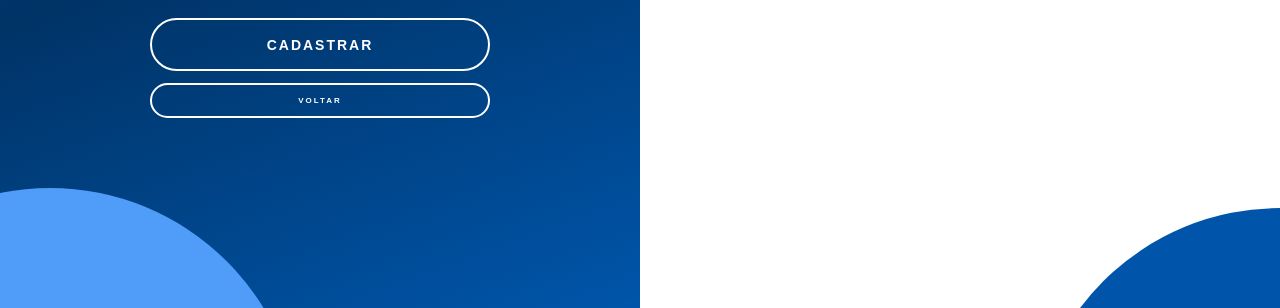
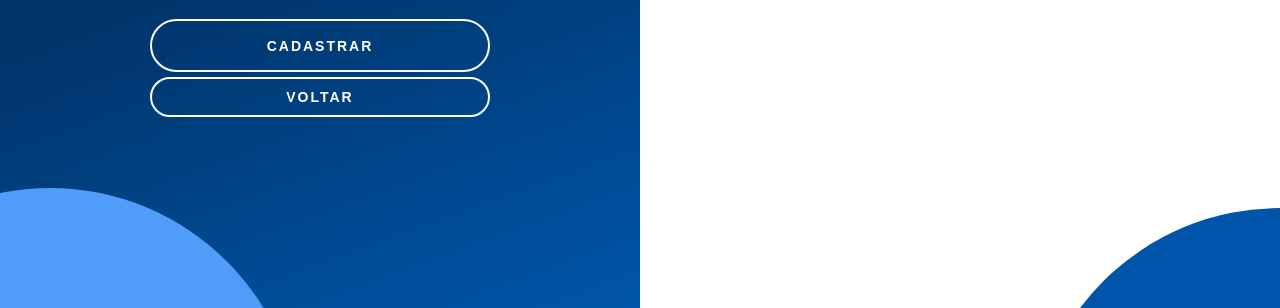
Before and after one commit to 38041/TCC2, a plain HTML site: page pages/login.html in a window 1280 px wide. Shown: the part 492-800 px from the top of the page. Drawn offline with Linux system fonts and the light colour scheme.

Commit message:
Update login.css

```diff
--- a/css/login.css
+++ b/css/login.css
@@ -383,7 +383,7 @@ button:hover {
 
 .btn-voltar {
   width: 100%;
-  height: 35px;
+  height: 40px;
 
   display: flex;
   justify-content: center;
@@ -396,14 +396,14 @@ button:hover {
   color: white;
 
   text-decoration: none;
-  font-size: 8px;
+  font-size: 14px;
   font-weight: bold;
   letter-spacing: 2px;
 
   cursor: pointer;
   transition: 0.3s;
 
-  margin-top: 12px;
+  margin-top: 5px;
 }
 
 .btn-voltar:hover {
```
